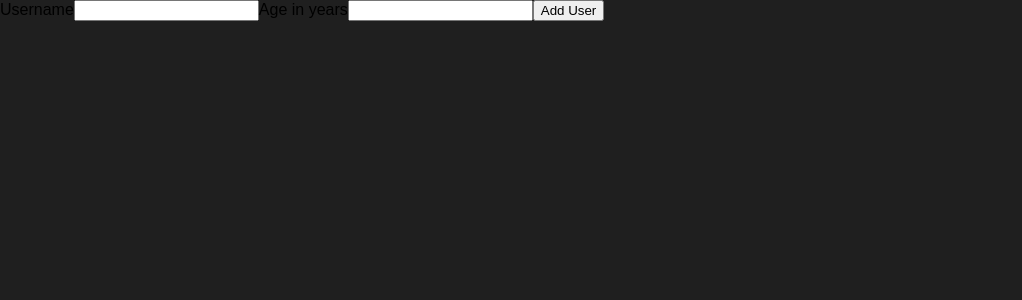
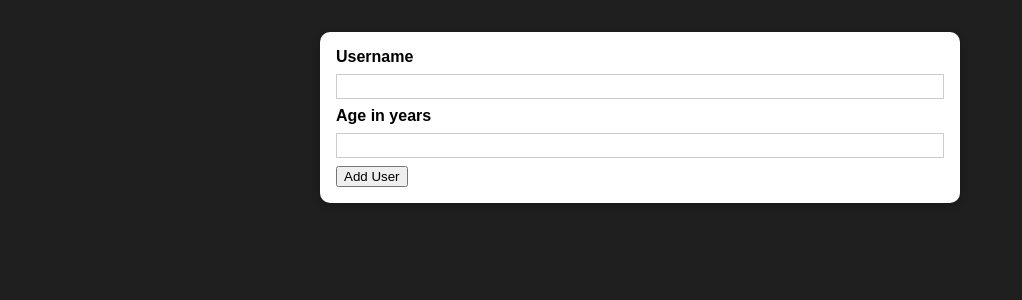
Before and after one commit to OzgurFiratSayin/react-practice-user, a React (Create React App) app: page / in a window 1280 px wide. Shown: the top 300 px of the page, without its empty margins (0-1022 px from the left). Built offline with nearby package versions, Linux system fonts and the light colour scheme.

Commit message:
Created Card UI component and wrapped the form

```diff
--- /dev/null
+++ b/src/components/UI/Card.js
@@ -0,0 +1,13 @@
+import React from 'react';
+
+import classes from './Card.module.css';
+
+const Card = (props) => {
+  return (
+    <div className={`${classes.card} ${props.className}`}>
+      {props.children}
+    </div>
+  );
+};
+
+export default Card;
--- /dev/null
+++ b/src/components/UI/Card.module.css
@@ -0,0 +1,5 @@
+.card {
+  background: white;
+  box-shadow: 0 2px 8px rgba(0,0,0,0.26);
+  border-radius: 10px;
+}
--- a/src/components/Users/AddUser.js
+++ b/src/components/Users/AddUser.js
@@ -1,11 +1,15 @@
 import React from 'react';
 
-const AddUser = props => {
+import Card from '../UI/Card';
+import classes from './AddUser.module.css';
+
+const AddUser = (props) => {
   const addUserHandler = (event) => {
     event.preventDefault();
   };
 
   return (
+    <Card className={classes.input}>
       <form onSubmit={addUserHandler}>
         <label htmlFor="username">Username</label>
         <input id="username" type="text" />
@@ -13,6 +17,7 @@
         <input id="age" type="number" />
         <button type="submit">Add User</button>
       </form>
+    </Card>
   );
 };
 
--- /dev/null
+++ b/src/components/Users/AddUser.module.css
@@ -0,0 +1,26 @@
+.input {
+  margin: 2rem auto;
+  padding: 1rem;
+  width: 90%;
+  max-width: 40rem;
+}
+
+.input label {
+  display: block;
+  font-weight: bold;
+  margin-bottom: 0.5rem;
+}
+
+.input input {
+  font: inherit;
+  display: block;
+  width: 100%;
+  border: 1px solid #ccc;
+  padding: 0.15rem;
+  margin-bottom: 0.5rem;
+}
+
+.input input:focus {
+  outline: none;
+  border-color: #4f005f;
+}
```
Lines whose indentation alone changed are shown as unchanged.
